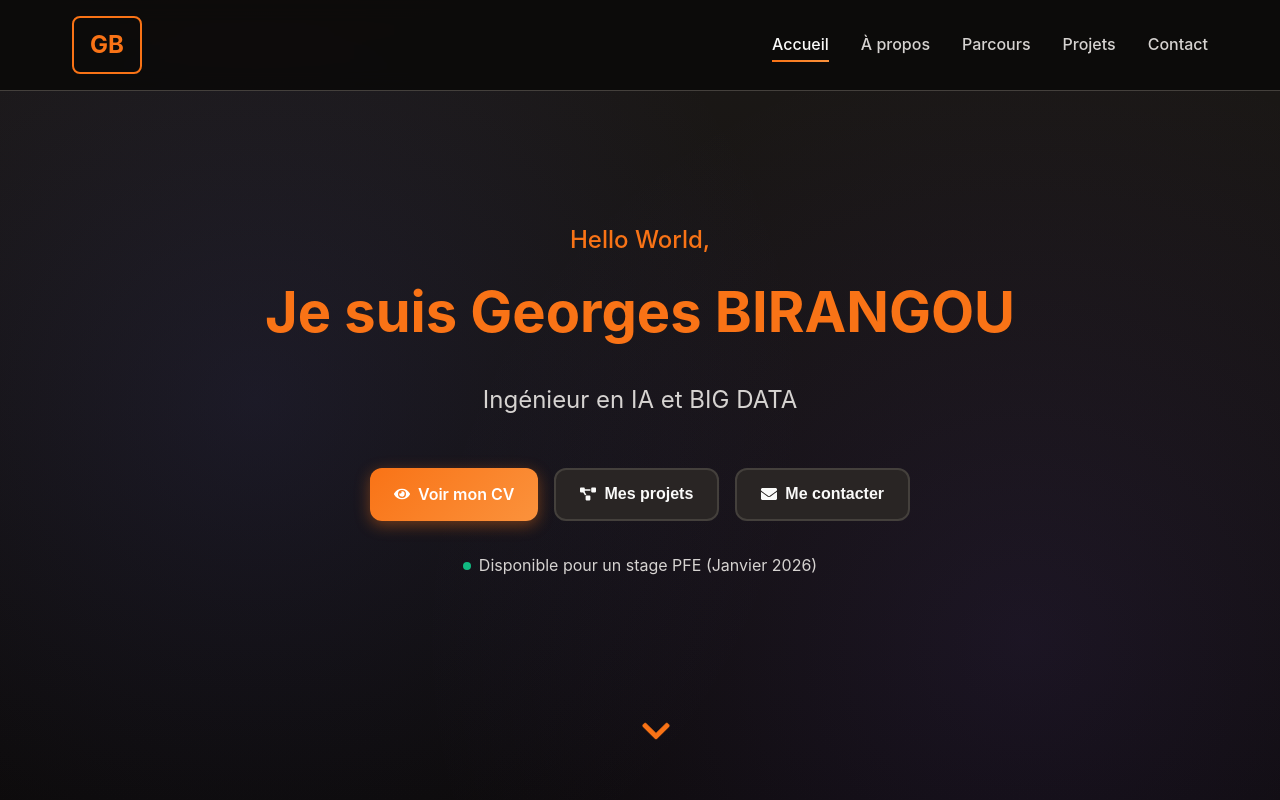
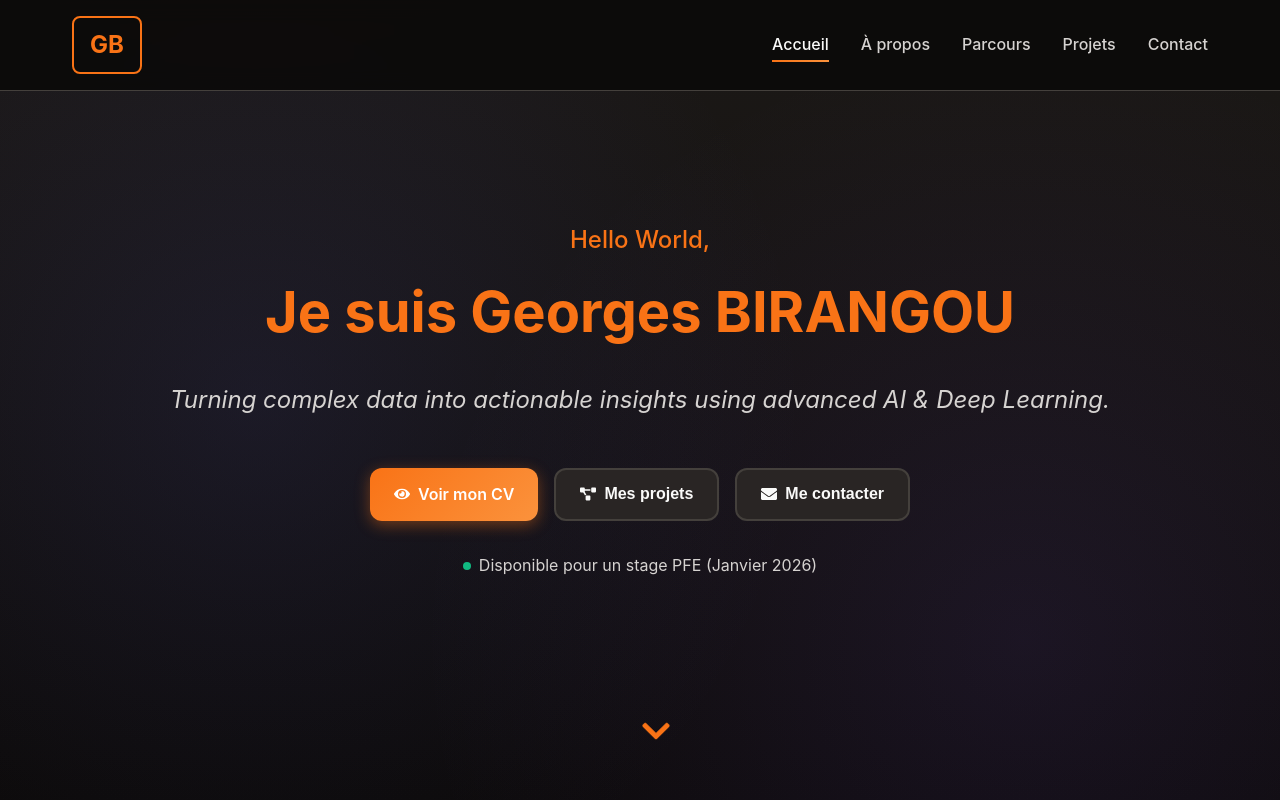
Before and after one commit to Gegegithub/Portfolio, a React (Vite) app: page / in a window 1280 px wide. Shown: the top 800 px of the page. Built offline with nearby package versions, Linux system fonts and the light colour scheme.

Commit message:
cv modif

```diff
--- a/src/components/Home.css
+++ b/src/components/Home.css
@@ -58,6 +58,7 @@
   color: var(--text-secondary);
   margin-bottom: 3rem;
   animation: fadeInUp 1s ease-out 0.6s both;
+  font-style: italic;
 }
 
 .hero-buttons {
--- a/src/components/Home.jsx
+++ b/src/components/Home.jsx
@@ -17,7 +17,7 @@ const Home = () => {
             <span className="hello">Hello World,</span>
             <span className="name">Je suis Georges BIRANGOU</span>
           </h1>
-          <p className="hero-subtitle">Ingénieur en IA et BIG DATA</p>
+          <p className="hero-subtitle">Turning complex data into actionable insights using advanced AI & Deep Learning.</p>
           <div className="hero-buttons">
             <a href="/Portfolio/Georges BIRANGOU.pdf" target="_blank" rel="noopener noreferrer" className="btn btn-primary">
               <FaEye /> Voir mon CV
```
Also changed, not shown: 1 other file (tests, documents, lock files or other folders).
